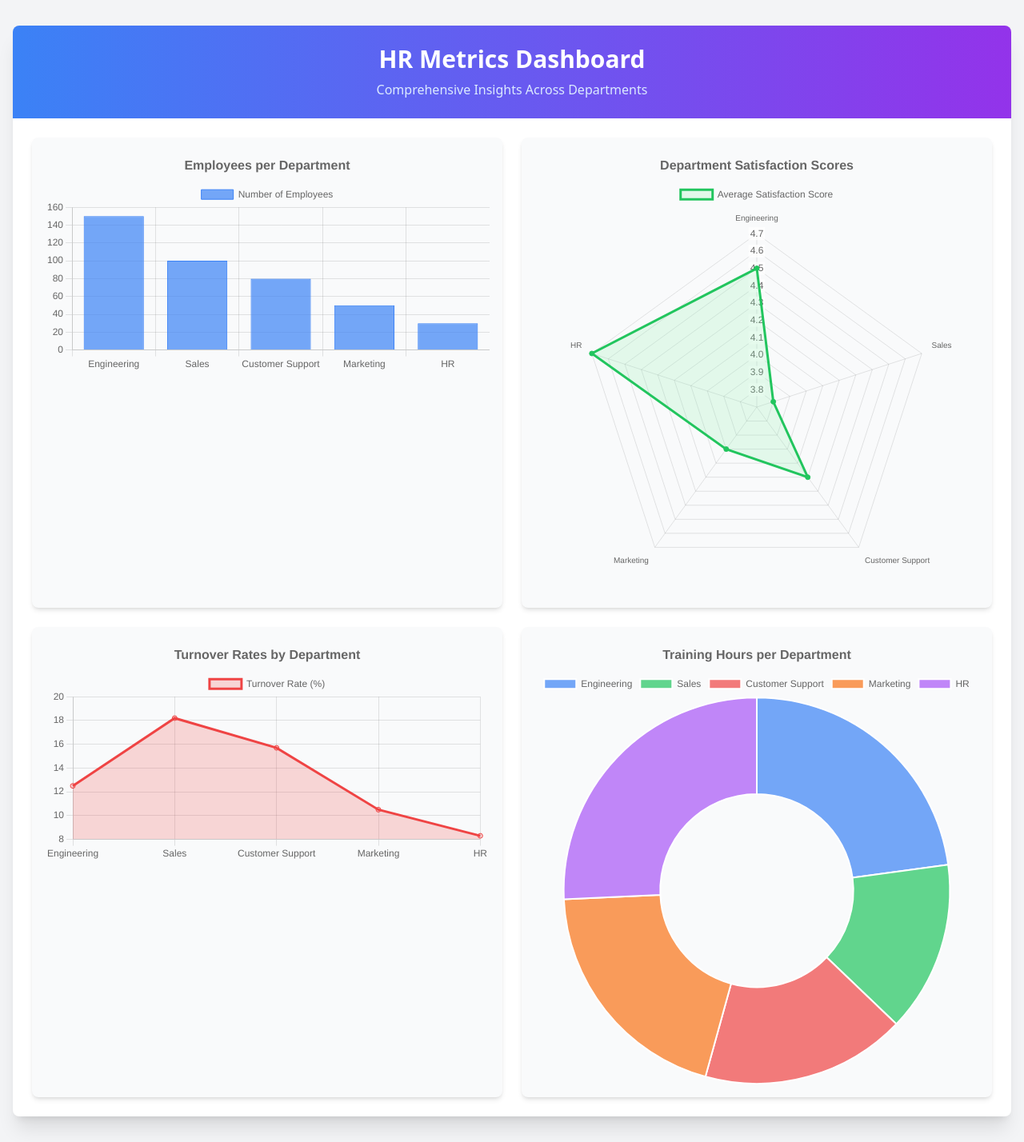
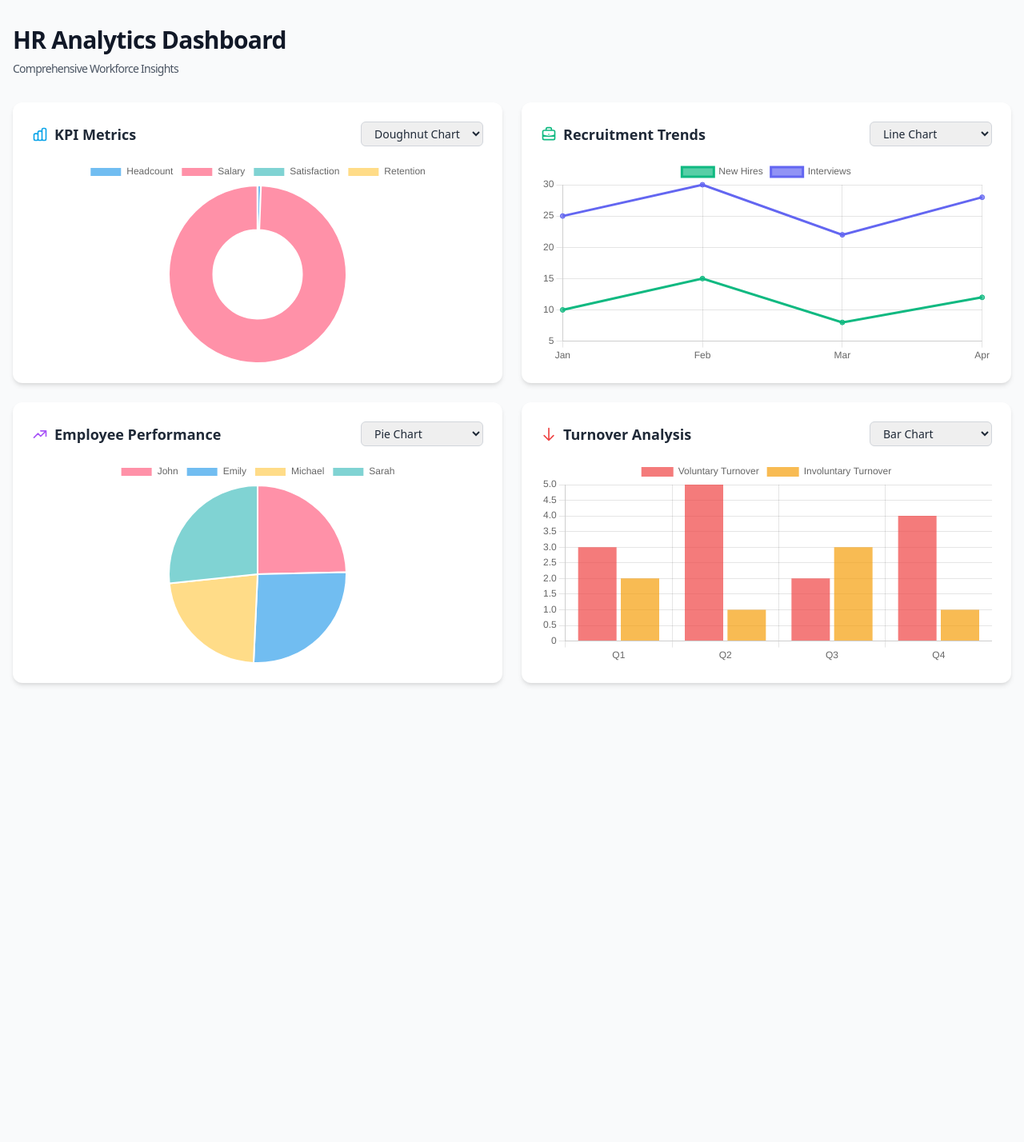
Before and after one commit to Kongkon06/Empolyee-report-module, a PHP site: page / in a window 1280 px wide. Shown: the whole page at 80% size. After the commit the page ends 857 px from the top, so only its background shows below. Run offline with PHP 8.4, Linux system fonts and the light colour scheme; some libraries are stand-ins or nearby versions.

Commit message:
new look

```diff
--- a/index.php
+++ b/index.php
@@ -1,216 +1,279 @@
-<?php
-require 'db_connect.php';
-?>
 <!DOCTYPE html>
 <html lang="en">
+
 <head>
     <meta charset="UTF-8">
-    <title>Comprehensive HR Metrics Dashboard</title>
+    <meta name="viewport" content="width=device-width, initial-scale=1.0">
+    <title>HR Analytics Dashboard</title>
     <script src="https://cdn.jsdelivr.net/npm/chart.js"></script>
     <script src="https://cdn.tailwindcss.com"></script>
-    <style>
-        @import url('https://fonts.googleapis.com/css2?family=Inter:wght@300;400;600;700&display=swap');
-    </style>
+    <script>
+        tailwind.config = {
+            theme: {
+                extend: {
+                    colors: {
+                        'brand': {
+                            50: '#f0f9ff',
+                            100: '#e0f2fe',
+                            500: '#0ea5e9',
+                            600: '#0284c7',
+                            900: '#075985'
+                        },
+                        'accent': {
+                            500: '#10b981',
+                            600: '#059669'
+                        }
+                    },
+                    boxShadow: {
+                        'card': '0 4px 6px -1px rgba(0, 0, 0, 0.1), 0 2px 4px -1px rgba(0, 0, 0, 0.06)',
+                        'hover': '0 10px 15px -3px rgba(0, 0, 0, 0.1), 0 4px 6px -2px rgba(0, 0, 0, 0.05)'
+                    }
+                }
+            }
+        }
+    </script>
 </head>
-<body class="bg-gray-100 font-sans antialiased">
+
+<body class="bg-gray-50 text-gray-800 antialiased">
     <div class="container mx-auto px-4 py-8">
-        <div class="bg-white shadow-xl rounded-lg overflow-hidden">
-            <div class="bg-gradient-to-r from-blue-500 to-purple-600 p-6">
-                <h1 class="text-3xl font-bold text-white text-center mb-2">HR Metrics Dashboard</h1>
-                <p class="text-center text-blue-100">Comprehensive Insights Across Departments</p>
+        <header class="mb-8">
+            <h1 class="text-3xl font-extrabold text-gray-900 tracking-tight">
+                HR Analytics Dashboard
+                <span class="block text-sm text-gray-600 font-normal mt-2">Comprehensive Workforce Insights</span>
+            </h1>
+        </header>
+
+        <div class="grid grid-cols-1 md:grid-cols-2 gap-6">
+            <!-- KPI Chart -->
+            <div class="bg-white rounded-xl shadow-card hover:shadow-hover transition-all duration-300 ease-in-out">
+                <div class="p-6">
+                    <div class="flex justify-between items-center mb-4">
+                        <h2 class="text-lg font-semibold text-gray-800 flex items-center">
+                            <svg class="w-5 h-5 mr-2 text-brand-500" fill="none" stroke="currentColor" viewBox="0 0 24 24" xmlns="http://www.w3.org/2000/svg">
+                                <path stroke-linecap="round" stroke-linejoin="round" stroke-width="2" d="M9 19v-6a2 2 0 00-2-2H5a2 2 0 00-2 2v6a2 2 0 002 2h2a2 2 0 002-2zm0 0V9a2 2 0 012-2h2a2 2 0 012 2v10m-6 0a2 2 0 002 2h2a2 2 0 002-2m0 0V5a2 2 0 012-2h2a2 2 0 012 2v14a2 2 0 01-2 2h-2a2 2 0 01-2-2z"></path>
+                            </svg>
+                            KPI Metrics
+                        </h2>
+                        <select id="kpiChartType" class="border border-gray-300 rounded-md px-3 py-1 text-sm focus:outline-none focus:ring-2 focus:ring-brand-500">
+                            <option value="doughnut">Doughnut Chart</option>
+                            <option value="bar">Bar Chart</option>
+                            <option value="line">Line Chart</option>
+                            <option value="pie">Pie Chart</option>
+                        </select>
+                    </div>
+                    <div class="h-64">
+                        <canvas id="kpiChart"></canvas>
+                    </div>
+                </div>
             </div>
 
-            <div class="grid md:grid-cols-2 gap-6 p-6">
-                <div class="bg-gray-50 rounded-lg shadow-md p-4">
-                    <canvas id="employeeChart"></canvas>
+            <!-- Recruitment Chart -->
+            <div class="bg-white rounded-xl shadow-card hover:shadow-hover transition-all duration-300 ease-in-out">
+                <div class="p-6">
+                    <div class="flex justify-between items-center mb-4">
+                        <h2 class="text-lg font-semibold text-gray-800 flex items-center">
+                            <svg class="w-5 h-5 mr-2 text-accent-500" fill="none" stroke="currentColor" viewBox="0 0 24 24" xmlns="http://www.w3.org/2000/svg">
+                                <path stroke-linecap="round" stroke-linejoin="round" stroke-width="2" d="M21 13.255A23.931 23.931 0 0112 15c-3.183 0-6.22-.62-9-1.745M16 6V4a2 2 0 00-2-2h-4a2 2 0 00-2 2v2m4 6h.01M5 20h14a2 2 0 002-2V8a2 2 0 00-2-2H5a2 2 0 00-2 2v10a2 2 0 002 2z"></path>
+                            </svg>
+                            Recruitment Trends
+                        </h2>
+                        <select id="recruitmentChartType" class="border border-gray-300 rounded-md px-3 py-1 text-sm focus:outline-none focus:ring-2 focus:ring-brand-500">
+                            <option value="line">Line Chart</option>
+                            <option value="bar">Bar Chart</option>
+                            <option value="pie">Pie Chart</option>
+                            <option value="doughnut">Doughnut Chart</option>
+                        </select>
                     </div>
-                <div class="bg-gray-50 rounded-lg shadow-md p-4">
-                    <canvas id="satisfactionChart"></canvas>
+                    <div class="h-64">
+                        <canvas id="recruitmentChart"></canvas>
                     </div>
-                <div class="bg-gray-50 rounded-lg shadow-md p-4">
+                </div>
+            </div>
+
+            <!-- Performance Chart -->
+            <div class="bg-white rounded-xl shadow-card hover:shadow-hover transition-all duration-300 ease-in-out">
+                <div class="p-6">
+                    <div class="flex justify-between items-center mb-4">
+                        <h2 class="text-lg font-semibold text-gray-800 flex items-center">
+                            <svg class="w-5 h-5 mr-2 text-purple-500" fill="none" stroke="currentColor" viewBox="0 0 24 24" xmlns="http://www.w3.org/2000/svg">
+                                <path stroke-linecap="round" stroke-linejoin="round" stroke-width="2" d="M13 7h8m0 0v8m0-8l-8 8-4-4-6 6"></path>
+                            </svg>
+                            Employee Performance
+                        </h2>
+                        <select id="performanceChartType" class="border border-gray-300 rounded-md px-3 py-1 text-sm focus:outline-none focus:ring-2 focus:ring-brand-500">
+                            <option value="pie">Pie Chart</option>
+                            <option value="bar">Bar Chart</option>
+                            <option value="line">Line Chart</option>
+                            <option value="doughnut">Doughnut Chart</option>
+                        </select>
+                    </div>
+                    <div class="h-64">
+                        <canvas id="performanceChart"></canvas>
+                    </div>
+                </div>
+            </div>
+
+            <!-- Turnover Chart -->
+            <div class="bg-white rounded-xl shadow-card hover:shadow-hover transition-all duration-300 ease-in-out">
+                <div class="p-6">
+                    <div class="flex justify-between items-center mb-4">
+                        <h2 class="text-lg font-semibold text-gray-800 flex items-center">
+                            <svg class="w-5 h-5 mr-2 text-red-500" fill="none" stroke="currentColor" viewBox="0 0 24 24" xmlns="http://www.w3.org/2000/svg">
+                                <path stroke-linecap="round" stroke-linejoin="round" stroke-width="2" d="M19 14l-7 7m0 0l-7-7m7 7V3"></path>
+                            </svg>
+                            Turnover Analysis
+                        </h2>
+                        <select id="turnoverChartType" class="border border-gray-300 rounded-md px-3 py-1 text-sm focus:outline-none focus:ring-2 focus:ring-brand-500">
+                            <option value="bar">Bar Chart</option>
+                            <option value="line">Line Chart</option>
+                            <option value="pie">Pie Chart</option>
+                            <option value="doughnut">Doughnut Chart</option>
+                        </select>
+                    </div>
+                    <div class="h-64">
                         <canvas id="turnoverChart"></canvas>
                     </div>
-                <div class="bg-gray-50 rounded-lg shadow-md p-4">
-                    <canvas id="trainingChart"></canvas>
                 </div>
             </div>
         </div>
     </div>
 
     <script>
-        // Mock data for demonstration
-        const mockData = [
+        const chartInstances = {}; // Store chart instances to avoid multiple creations
+
+        function createChart(chartId, type, data) {
+            const canvas = document.getElementById(chartId);
+
+            // Check if chart already exists and destroy it before creating a new one
+            if (chartInstances[chartId]) {
+                chartInstances[chartId].destroy();
+            }
+
+            chartInstances[chartId] = new Chart(canvas, {
+                type: type,
+                data: data,
+                options: {
+                    responsive: true,
+                    maintainAspectRatio: false
+                }
+            });
+
+            return chartInstances[chartId]; // Store and return the chart instance
+        }
+
+        // Define chart data with multiple datasets and colors
+        const chartData = {
+            kpi: {
+                labels: ["Headcount", "Salary", "Satisfaction", "Retention"],
+                datasets: [{
+                    label: "KPI Metrics",
+                    data: [524, 85420, 4.2, 12.5],
+                    backgroundColor: [
+                        'rgba(54, 162, 235, 0.7)',   // Blue
+                        'rgba(255, 99, 132, 0.7)',   // Red
+                        'rgba(75, 192, 192, 0.7)',   // Green
+                        'rgba(255, 206, 86, 0.7)'    // Yellow
+                    ]
+                }]
+            },
+            recruitment: {
+                labels: ["Jan", "Feb", "Mar", "Apr"],
+                datasets: [
                     {
-                department: 'Engineering',
-                employees: 150,
-                avg_satisfaction: 4.5,
-                turnover_rate: 12.5,
-                training_hours: 40
+                        label: "New Hires",
+                        data: [10, 15, 8, 12],
+                        backgroundColor: 'rgba(16, 185, 129, 0.7)',  // Green
+                        borderColor: 'rgba(16, 185, 129, 1)'
                     },
                     {
-                department: 'Sales',
-                employees: 100,
-                avg_satisfaction: 3.8,
-                turnover_rate: 18.2,
-                training_hours: 25
+                        label: "Interviews",
+                        data: [25, 30, 22, 28],
+                        backgroundColor: 'rgba(99, 102, 241, 0.7)',  // Indigo
+                        borderColor: 'rgba(99, 102, 241, 1)'
+                    }
+                ]
+            },
+            performance: {
+                labels: ["John", "Emily", "Michael", "Sarah"],
+                datasets: [
+                    {
+                        label: "Performance Score",
+                        data: [85, 90, 78, 92],
+                        backgroundColor: [
+                            'rgba(255, 99, 132, 0.7)',   // Red
+                            'rgba(54, 162, 235, 0.7)',   // Blue
+                            'rgba(255, 206, 86, 0.7)',   // Yellow
+                            'rgba(75, 192, 192, 0.7)'    // Green
+                        ]
+                    }
+                ]
+            },
+            turnover: {
+                labels: ["Q1", "Q2", "Q3", "Q4"],
+                datasets: [
+                    {
+                        label: "Voluntary Turnover",
+                        data: [3, 5, 2, 4],
+                        backgroundColor: 'rgba(239, 68, 68, 0.7)',  // Red
+                        borderColor: 'rgba(239, 68, 68, 1)'
                     },
                     {
-                department: 'Customer Support',
-                employees: 80,
-                avg_satisfaction: 4.2,
-                turnover_rate: 15.7,
-                training_hours: 30
-            },
-            {
-                department: 'Marketing',
-                employees: 50,
-                avg_satisfaction: 4.0,
-                turnover_rate: 10.5,
-                training_hours: 35
-            },
-            {
-                department: 'HR',
-                employees: 30,
-                avg_satisfaction: 4.7,
-                turnover_rate: 8.3,
-                training_hours: 45
+                        label: "Involuntary Turnover",
+                        data: [2, 1, 3, 1],
+                        backgroundColor: 'rgba(245, 158, 11, 0.7)', // Amber
+                        borderColor: 'rgba(245, 158, 11, 1)'
                     }
-        ];
+                ]
+            }
+        };
 
-        function createEmployeeChart(data) {
-            const ctx = document.getElementById('employeeChart').getContext('2d');
-            new Chart(ctx, {
-                type: 'bar',
-                data: {
-                    labels: data.map(d => d.department),
-                    datasets: [{
-                        label: 'Number of Employees',
-                        data: data.map(d => d.employees),
-                        backgroundColor: 'rgba(59, 130, 246, 0.7)',
-                        borderColor: 'rgba(59, 130, 246, 1)',
-                        borderWidth: 1
-                    }]
-                },
+        // Create charts with different default types
+        let kpiChart = createChart("kpiChart", "doughnut", chartData.kpi);
+        let recruitmentChart = createChart("recruitmentChart", "line", chartData.recruitment);
+        let performanceChart = createChart("performanceChart", "pie", chartData.performance);
+        let turnoverChart = createChart("turnoverChart", "bar", chartData.turnover);
+
+        function updateChart(chart, chartId, newType, data) {
+            chart.destroy(); // Destroy the existing chart
+
+            // Get the parent container
+            let canvasContainer = document.getElementById(chartId).parentNode;
+
+            // Remove the old canvas
+            document.getElementById(chartId).remove();
+
+            // Create a new canvas and append it to the container
+            let newCanvas = document.createElement("canvas");
+            newCanvas.id = chartId;
+            newCanvas.classList.add("h-64"); // Ensure fixed height to prevent infinite growth
+            canvasContainer.appendChild(newCanvas);
+
+            // Recreate the chart with proper options
+            return new Chart(newCanvas, {
+                type: newType,
+                data: data,
                 options: {
                     responsive: true,
-                    plugins: {
-                        title: {
-                            display: true,
-                            text: 'Employees per Department',
-                            font: {
-                                size: 16,
-                                weight: 'bold'
-                            }
-                        }
-                    },
-                    scales: {
-                        y: {
-                            beginAtZero: true
-                        }
-                    }
+                    maintainAspectRatio: false // Prevent stretching
                 }
             });
         }
 
-        function createSatisfactionChart(data) {
-            const ctx = document.getElementById('satisfactionChart').getContext('2d');
-            new Chart(ctx, {
-                type: 'radar',
-                data: {
-                    labels: data.map(d => d.department),
-                    datasets: [{
-                        label: 'Average Satisfaction Score',
-                        data: data.map(d => d.avg_satisfaction),
-                        backgroundColor: 'rgba(134, 239, 172, 0.2)',
-                        borderColor: 'rgba(34, 197, 94, 1)',
-                        pointBackgroundColor: 'rgba(34, 197, 94, 1)'
-                    }]
-                },
-                options: {
-                    responsive: true,
-                    plugins: {
-                        title: {
-                            display: true,
-                            text: 'Department Satisfaction Scores',
-                            font: {
-                                size: 16,
-                                weight: 'bold'
-                            }
-                        }
-                    }
-                }
+        document.addEventListener("DOMContentLoaded", function () {
+            // Function to handle dropdown change
+            function handleChartTypeChange(chartId, chartInstance, chartData) {
+                document.getElementById(chartId + "Type").addEventListener("change", function (event) {
+                    const newType = event.target.value;
+                    chartInstances[chartId] = updateChart(chartInstances[chartId], chartId, newType, chartData);
                 });
             }
 
-        function createTurnoverChart(data) {
-            const ctx = document.getElementById('turnoverChart').getContext('2d');
-            new Chart(ctx, {
-                type: 'line',
-                data: {
-                    labels: data.map(d => d.department),
-                    datasets: [{
-                        label: 'Turnover Rate (%)',
-                        data: data.map(d => d.turnover_rate),
-                        borderColor: 'rgba(239, 68, 68, 1)',
-                        backgroundColor: 'rgba(239, 68, 68, 0.2)',
-                        fill: true
-                    }]
-                },
-                options: {
-                    responsive: true,
-                    plugins: {
-                        title: {
-                            display: true,
-                            text: 'Turnover Rates by Department',
-                            font: {
-                                size: 16,
-                                weight: 'bold'
-                            }
-                        }
-                    }
-                }
+            // Attach event listeners for each chart
+            handleChartTypeChange("kpiChart", kpiChart, chartData.kpi);
+            handleChartTypeChange("recruitmentChart", recruitmentChart, chartData.recruitment);
+            handleChartTypeChange("performanceChart", performanceChart, chartData.performance);
+            handleChartTypeChange("turnoverChart", turnoverChart, chartData.turnover);
         });
-        }
-
-        function createTrainingChart(data) {
-            const ctx = document.getElementById('trainingChart').getContext('2d');
-            new Chart(ctx, {
-                type: 'doughnut',
-                data: {
-                    labels: data.map(d => d.department),
-                    datasets: [{
-                        label: 'Training Hours',
-                        data: data.map(d => d.training_hours),
-                        backgroundColor: [
-                            'rgba(59, 130, 246, 0.7)',
-                            'rgba(34, 197, 94, 0.7)',
-                            'rgba(239, 68, 68, 0.7)',
-                            'rgba(249, 115, 22, 0.7)',
-                            'rgba(168, 85, 247, 0.7)'
-                        ]
-                    }]
-                },
-                options: {
-                    responsive: true,
-                    plugins: {
-                        title: {
-                            display: true,
-                            text: 'Training Hours per Department',
-                            font: {
-                                size: 16,
-                                weight: 'bold'
-                            }
-                        }
-                    }
-                }
-            });
-        }
-
-        // Create all charts with mock data
-        createEmployeeChart(mockData);
-        createSatisfactionChart(mockData);
-        createTurnoverChart(mockData);
-        createTrainingChart(mockData);
     </script>
 </body>
 </html>
```
Lines whose indentation alone changed are shown as unchanged.
